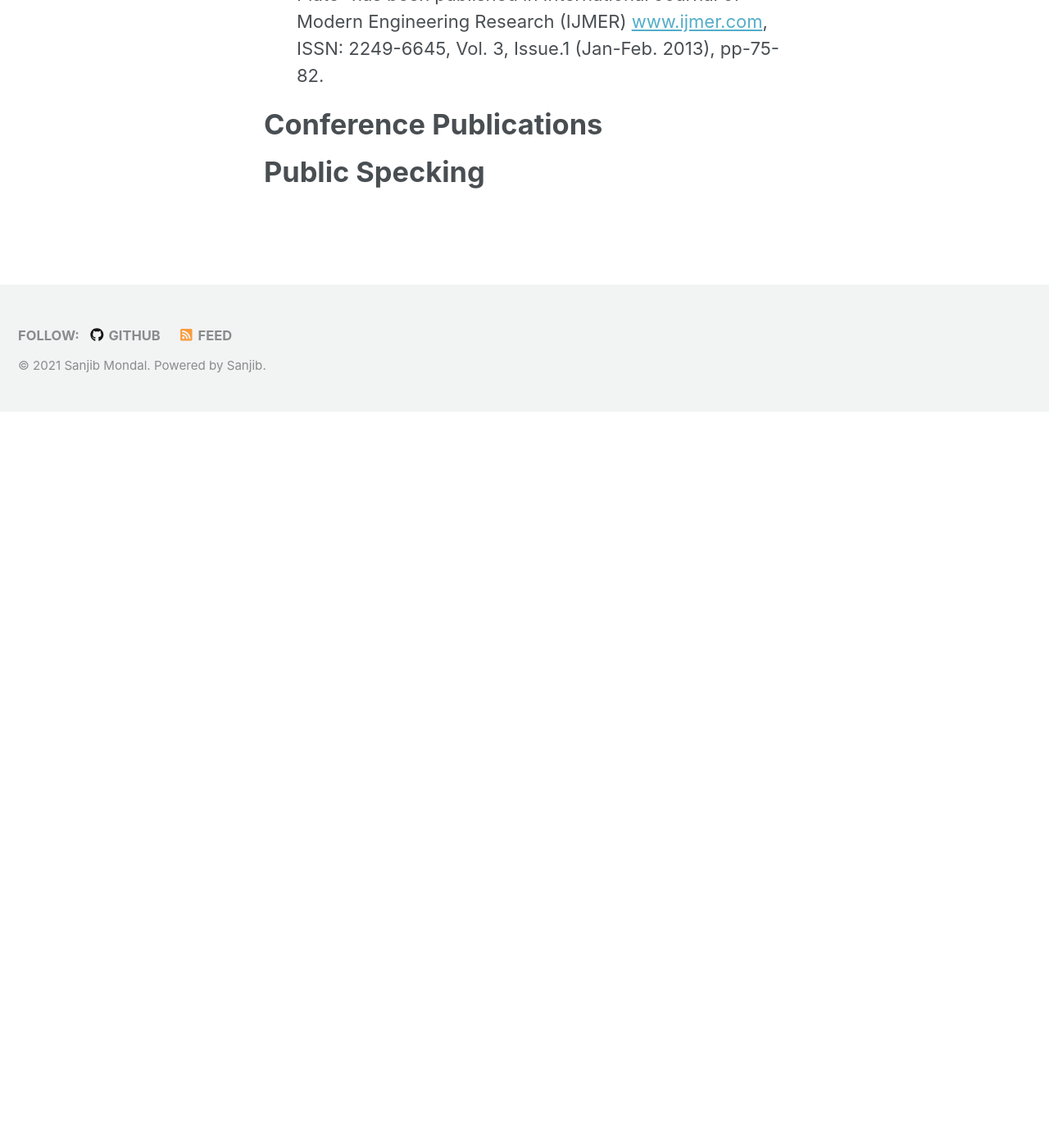
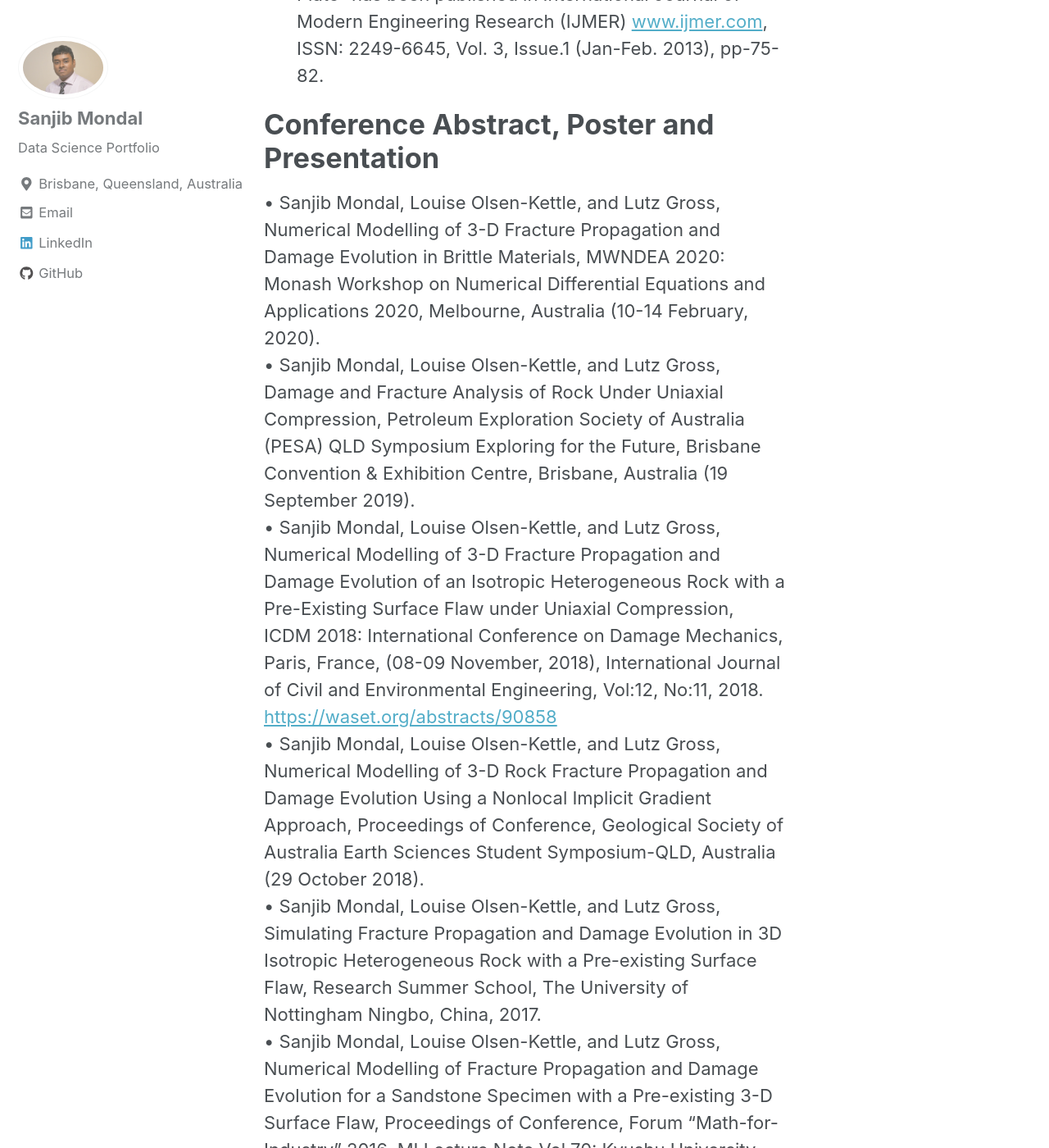
Before and after one commit to Sanjib-Mondal/Sanjib-Mondal.Co, a Jekyll site: the page built from _pages/Research.md, in a window 1280 px wide and 1400 px high, scrolled down 2880 px. Shown: the whole window at 82% size. Built offline with Jekyll 4.4.1, drawn with Linux system fonts in a browser that asks for light colours; nearby versions of some CDN libraries; before the commit the page ends 3381 px from its top, so only the background shows below that; some of the changed text lies outside the part shown.

Commit message:
Update Research.md

```diff
--- a/_pages/Research.md
+++ b/_pages/Research.md
@@ -19,6 +19,15 @@
 6. S. F. Ahmmed, Sanjib Mondal and A. Ray, “Numerical Study on MHD Free Convection and Mass Transfer Flow Past a Vertical Flat Plate”,  International Organization of Scientific Research Journal of Engineering (IOSRJEN) [www.iosrjen.org](www.iosrjen.org),  e-ISSN: 2250-3021, p-ISSN: 2278-8719 Vol. 3, Issue 5 (May. 2013), V4, PP 41-47.
 7. S. F. Ahmmed, Sanjib Mondal and A. Ray “MHD Free Convection and Mass Transfer Flow Past a Vertical Flat Plate” has been published in International Journal of Modern Engineering Research (IJMER) [www.ijmer.com](www.ijmer.com), ISSN: 2249-6645, Vol. 3, Issue.1 (Jan-Feb. 2013), pp-75-82.
 
-# Conference Publications
+# Conference Abstract, Poster and Presentation
+•	Sanjib Mondal, Louise Olsen-Kettle, and Lutz Gross, Numerical Modelling of 3-D Fracture Propagation and Damage Evolution in Brittle Materials, MWNDEA 2020: Monash Workshop on Numerical Differential Equations and Applications 2020, Melbourne, Australia (10-14 February, 2020).
+•	Sanjib Mondal, Louise Olsen-Kettle, and Lutz Gross, Damage and Fracture Analysis of Rock Under Uniaxial Compression, Petroleum Exploration Society of Australia (PESA) QLD Symposium Exploring for the Future, Brisbane Convention & Exhibition Centre, Brisbane, Australia (19 September 2019).
+•	Sanjib Mondal, Louise Olsen-Kettle, and Lutz Gross, Numerical Modelling of 3-D Fracture Propagation and Damage Evolution of an Isotropic Heterogeneous Rock with a Pre-Existing Surface Flaw under Uniaxial Compression, ICDM 2018: International Conference on Damage Mechanics, Paris, France, (08-09 November, 2018), International Journal of Civil and Environmental Engineering, Vol:12, No:11, 2018. [https://waset.org/abstracts/90858](https://waset.org/abstracts/90858)
+•	Sanjib Mondal, Louise Olsen-Kettle, and Lutz Gross, Numerical Modelling of 3-D Rock Fracture Propagation and Damage Evolution Using a Nonlocal Implicit Gradient Approach, Proceedings of Conference, Geological Society of Australia Earth Sciences Student Symposium-QLD, Australia (29 October 2018).
+•	Sanjib Mondal, Louise Olsen-Kettle, and Lutz Gross, Simulating Fracture Propagation and Damage Evolution in 3D Isotropic Heterogeneous Rock with a Pre-existing Surface Flaw, Research Summer School, The University of Nottingham Ningbo, China, 2017.
+•	Sanjib Mondal, Louise Olsen-Kettle, and Lutz Gross, Numerical Modelling of Fracture Propagation and Damage Evolution for a Sandstone Specimen with a Pre-existing 3-D Surface Flaw, Proceedings of Conference, Forum "Math-for-Industry" 2016, MI Lecture Note Vol.70: Kyushu University, Japan, ISSN2188-1200.
+•	Sanjib Mondal, M. Zohurul Islam, “Study on MHD Free Convection and Mass Transfer Flow past a Vertical Flat Plate” 6th BSME International Conference on Thermal Engineering (ICTE 2014).
+•	Sanjib Mondal and S. F. Ahmmed, Analytical and Numerical Study on MHD Free Convection and Mass Transfer Flow Past a Vertical Flat Plate, National conference on Mathematics and its Application in Khulna University, Bangladesh, 2013.
 
-# Public Specking
+# Conference Attendance
+•	SPE/AAPG/SEG Asia Pacific Unconventional Resources Technology Conference, 18-19 November 2019, Brisbane Convention & Exhibition Centre, Brisbane, Australia.
```
